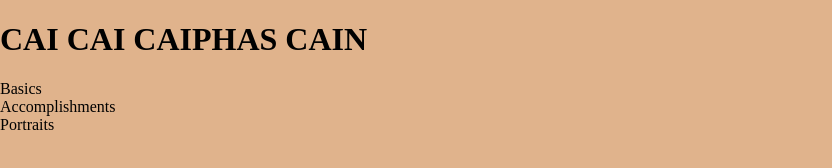
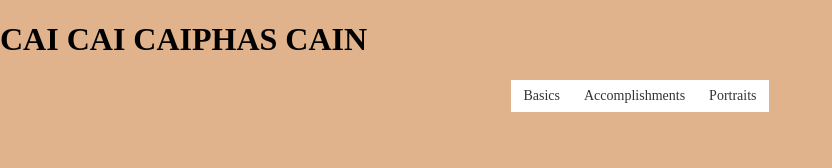
Before and after one commit to PocketTechnicka/GAProject1, a plain HTML site: page index.html in a window 1280 px wide. Shown: the whole page, without its empty margins (0-832 px from the left). Drawn offline with Linux system fonts and the light colour scheme.

Commit message:
Made nav less boring with the power if Flex!

```diff
--- a/index.html
+++ b/index.html
@@ -9,9 +9,9 @@
   <body>
     <h1>CAI CAI CAIPHAS CAIN</h1>
     <nav>
-      <div>Basics</div>
-      <div>Accomplishments</div>
-      <div>Portraits</div>
+      <div class="btn">Basics</div>
+      <div class="btn">Accomplishments</div>
+      <div class="btn">Portraits</div>
     </nav>
   </body>
 </html>
--- a/style.css
+++ b/style.css
@@ -6,5 +6,20 @@ body {
 
 nav {
   display: flex;
-  flex-direction: column;
+  flex-direction: row;
+  justify-content: center;
 }
+
+.btn {
+  display: inline-block;
+  padding: 6px 12px;
+  margin-bottom: 0;
+  font-size: 14px;
+  font-weight: 400;
+  line-height: 1.42857143;
+  text-align: center;
+
+  color: #333;
+  background-color: #fff;
+  border-color: rgb(224, 179, 140;
+}
```
